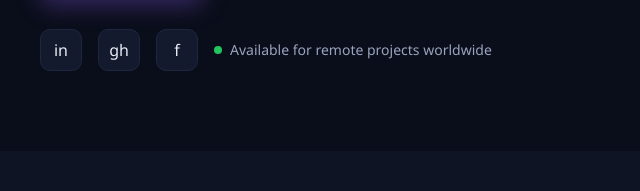
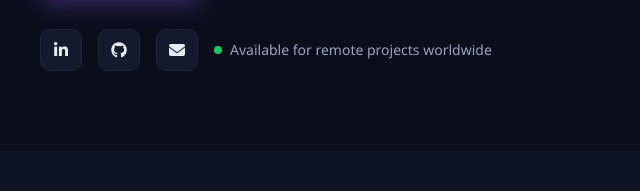
Before and after one commit to ThilaniDilmani/Thilani-Dilmani-Portfolio, a plain HTML site: page index.html in a window 1280 px wide. Shown: the part 594-785 px from the top of the page, 0-640 px from the left. Drawn offline with Linux system fonts and the light colour scheme.

Commit message:
Update index.html

```diff
--- a/index.html
+++ b/index.html
@@ -49,11 +49,17 @@
 
       </div>
       <div class="socials">
-        <a href="#" class="social-icon" aria-label="LinkedIn">in</a>
-        <a href="#" class="social-icon" aria-label="GitHub">gh</a>
-        <a href="#" class="social-icon" aria-label="Facebook">f</a>
-        <span class="avail"><span class="dot"></span> Available for remote projects worldwide</span>
-      </div>
+  <a href="https://www.linkedin.com/in/thilani-senarath" target="_blank" class="social-icon" aria-label="LinkedIn">
+    <i class="fa-brands fa-linkedin-in"></i>
+  </a>
+  <a href="https://github.com/ThilaniDilmani" target="_blank" class="social-icon" aria-label="GitHub">
+    <i class="fa-brands fa-github"></i>
+  </a>
+  <a href="mailto:thilanisenarth403@gmail.com" class="social-icon" aria-label="Email">
+    <i class="fa-solid fa-envelope"></i>
+  </a>
+  <span class="avail"><span class="dot"></span> Available for remote projects worldwide</span>
+</div>
     </div>
     <div class="hero-visual">
       <div class="avatar-ring">
```
